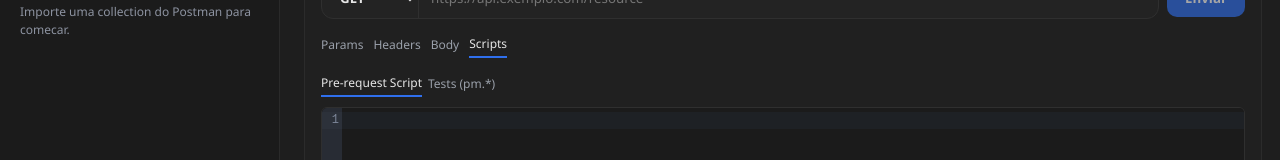
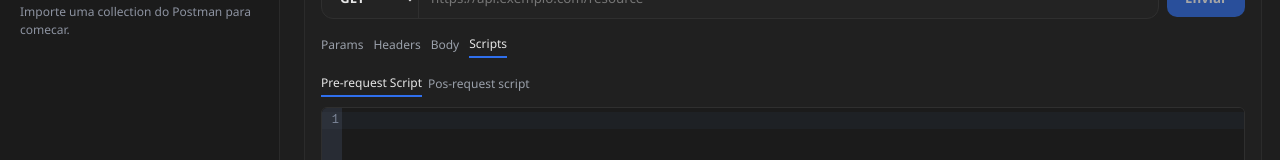
Before and after one commit to rhaynner-qa/easyPostman, a React (Vite) app: page / in a window 1280 px wide. Both pictures are taken after a click on the button "Scripts". Shown: the part 159-319 px from the top of the page. Built offline with nearby package versions, Linux system fonts and the light colour scheme.

Commit message:
Renomeia aba de script pos-request

```diff
--- a/src/App.jsx
+++ b/src/App.jsx
@@ -2268,7 +2268,7 @@ function App() {
                     className={scriptTab === "Tests" ? "active" : ""}
                     onClick={() => setScriptTab("Tests")}
                   >
-                    Tests (pm.*)
+                    Pos-request script
                   </button>
                 </div>
                 {scriptTab === "Pre" ? (
```
